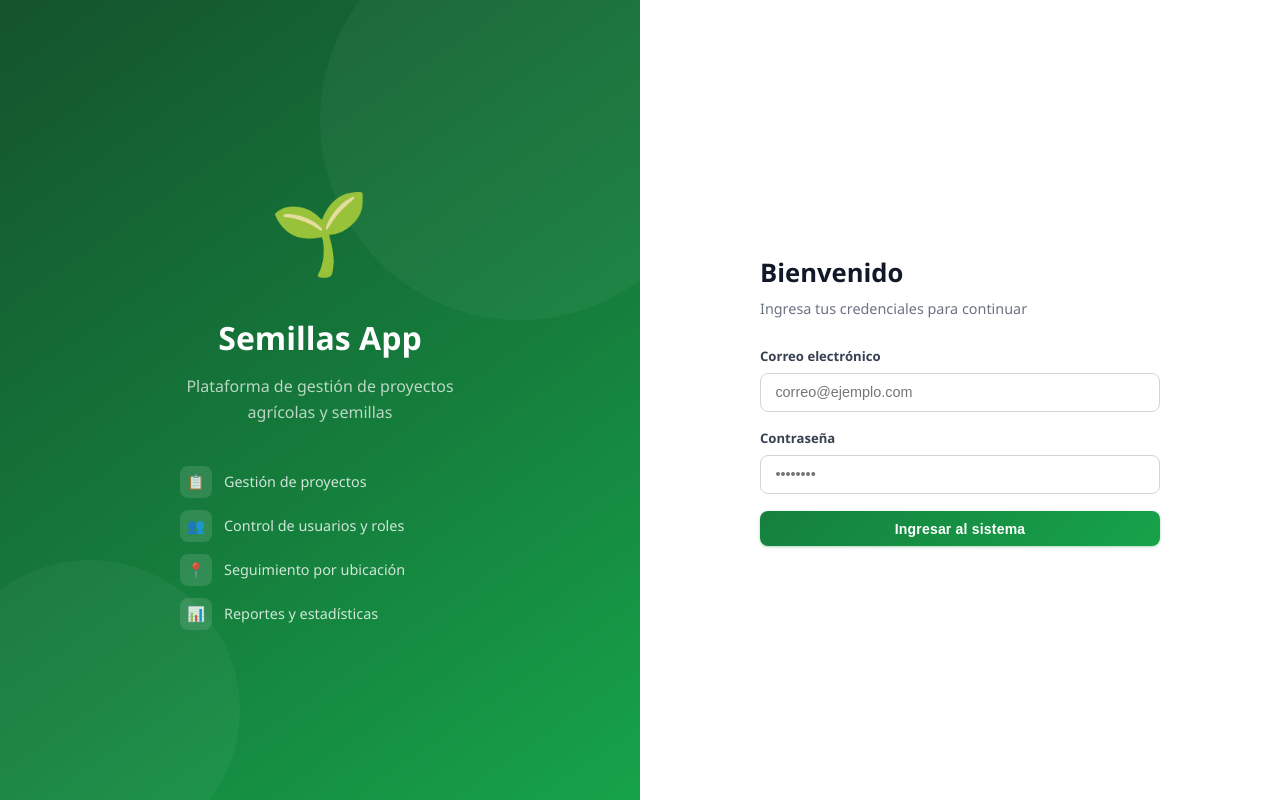
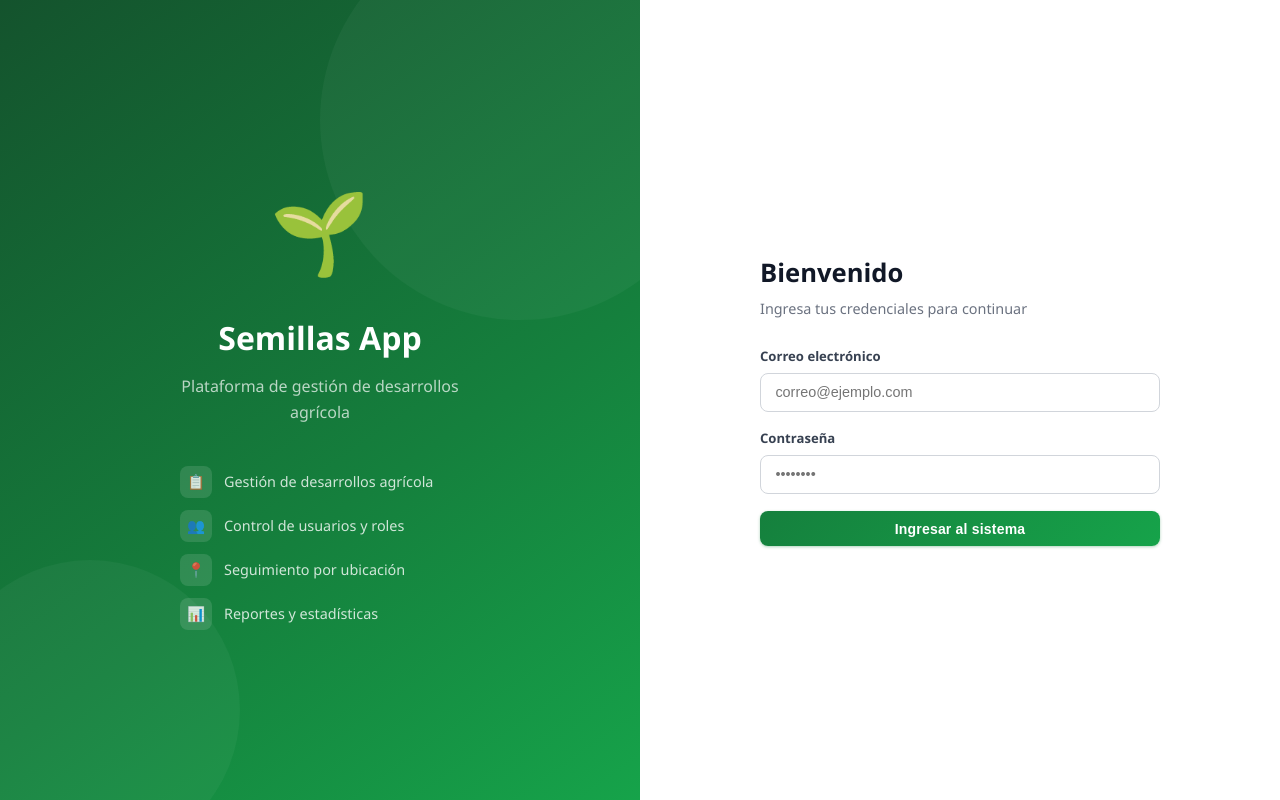
Before and after one commit to lemchalb1990-tech/semillas-app, a React (Vite) app in the folder frontend/: page /login in a window 1280 px wide. Built offline with nearby package versions, Linux system fonts and the light colour scheme; no server answers.

Commit message:
fix: cambiar gestión de proyectos a gestión de desarrollos agrícola

```diff
--- a/frontend/src/components/Sidebar.jsx
+++ b/frontend/src/components/Sidebar.jsx
@@ -29,7 +29,7 @@ export default function Sidebar({ open, onClose }) {
           <span className="sidebar-brand-icon">🌱</span>
           <div className="sidebar-brand-text">
             <strong>Semillas App</strong>
-            <span>Gestión de proyectos</span>
+            <span>Gestión de desarrollos agrícola</span>
           </div>
         </div>
 
--- a/frontend/src/pages/Dashboard.jsx
+++ b/frontend/src/pages/Dashboard.jsx
@@ -67,7 +67,7 @@ export default function Dashboard() {
         <div className="page-header">
           <div className="page-header-left">
             <h2>Proyectos de Semillas</h2>
-            <p>Gestión y seguimiento de proyectos agrícolas</p>
+            <p>Gestión y seguimiento de desarrollos agrícola</p>
           </div>
           <button className="btn btn-primary" onClick={() => setModal('nuevo')}>
             + Nuevo proyecto
--- a/frontend/src/pages/Login.jsx
+++ b/frontend/src/pages/Login.jsx
@@ -31,11 +31,11 @@ export default function Login() {
         <div className="auth-left-content">
           <div className="auth-left-icon">🌱</div>
           <h1>Semillas App</h1>
-          <p>Plataforma de gestión de proyectos agrícolas y semillas</p>
+          <p>Plataforma de gestión de desarrollos agrícola</p>
           <div className="auth-left-features">
             <div className="auth-feature">
               <div className="auth-feature-icon">📋</div>
-              <span>Gestión de proyectos</span>
+              <span>Gestión de desarrollos agrícola</span>
             </div>
             <div className="auth-feature">
               <div className="auth-feature-icon">👥</div>
```
